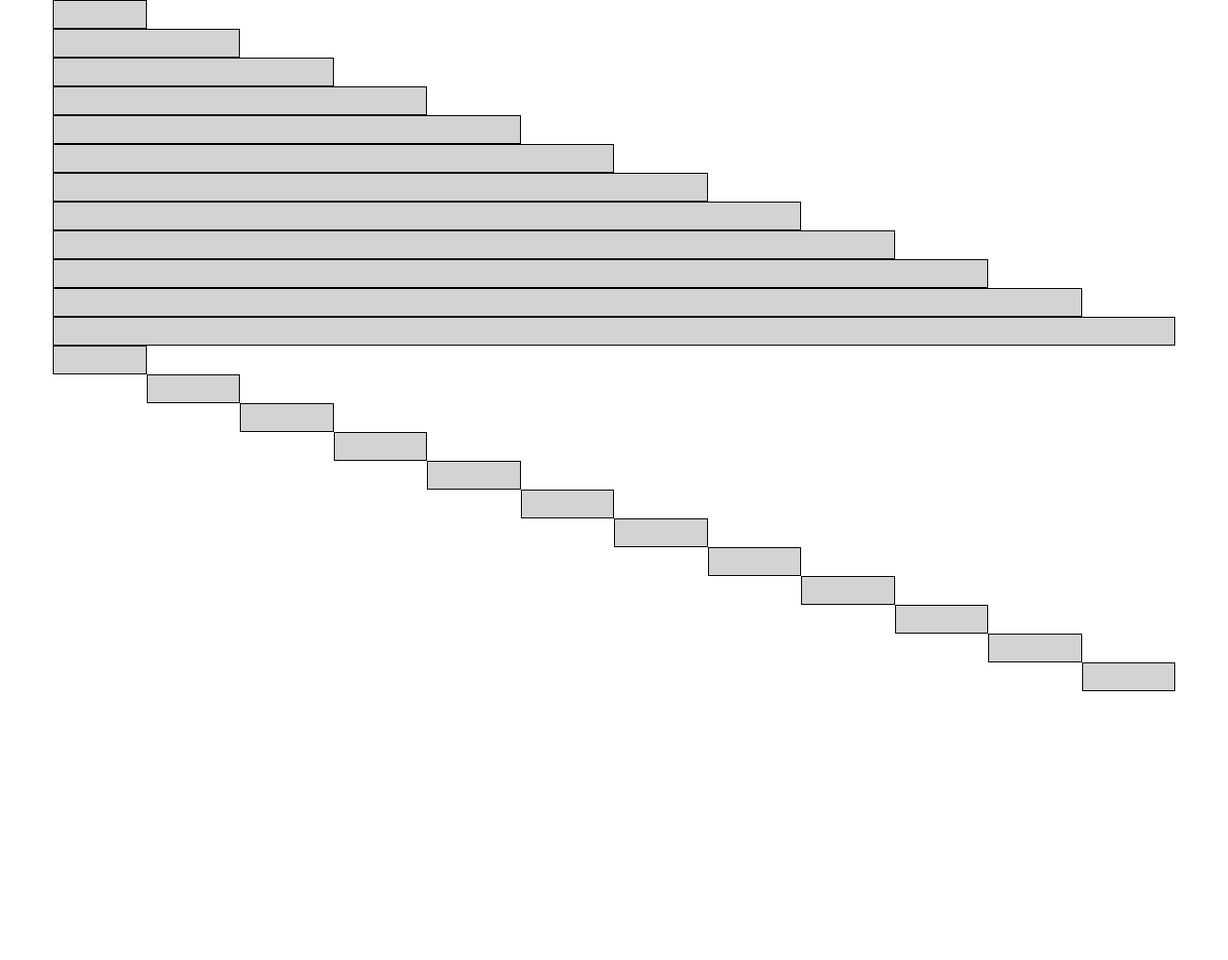
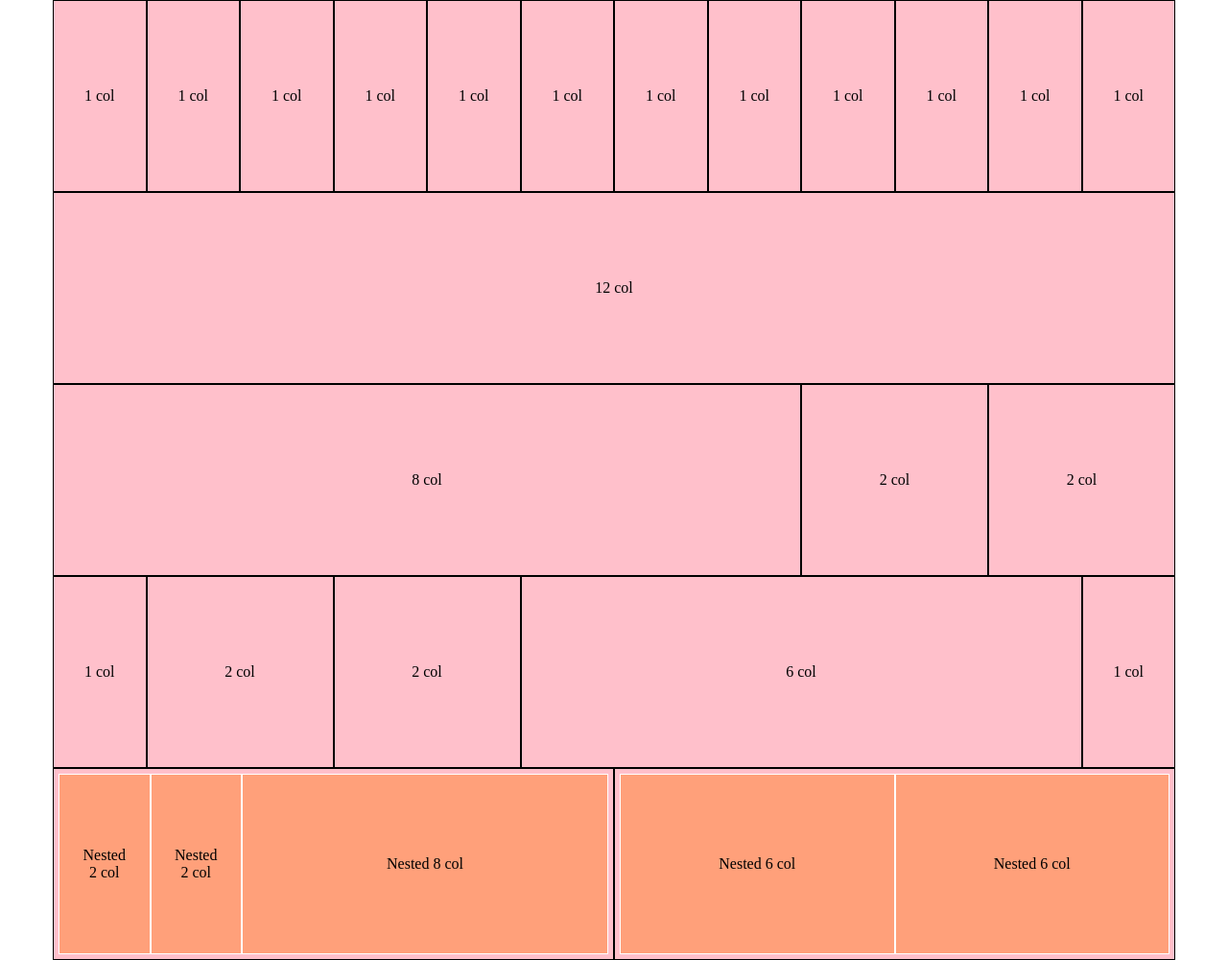
Before and after one commit to Stefano-Corradi-Boolean-32/live-coding-12bool, a plain HTML site: page index.html in a window 1280 px wide. Shown: the whole page at 96% size. Before the commit the page ends 800 px from the top, so only its background shows below. Drawn offline with Linux system fonts and the light colour scheme.

Commit message:
fine live coding

```diff
--- a/css/style.css
+++ b/css/style.css
@@ -1,5 +1,29 @@
 .debug [class*="col-"]{
-  background-color: lightgray;
+  position: relative;
+  height: 100%;
+  min-height: 30px;
+  padding: 5px;
   border: 1px solid black;
-  min-height: 30px;
+  background-color: pink;
 }
+
+.debug [class*="col-"] > span{
+  position: absolute;
+  top: 50%;
+  left: 50%;
+  transform: translate(-50%, -50%);
+  text-align: center;
+}
+
+.debug [class*="col-"] > .container{
+  height: 100%;
+}
+
+.debug [class*="col-"] > .container [class*="col-"]{
+  background-color: lightsalmon;
+  border: 1px solid #fff;
+}
+
+.debug .container{
+  height: 200px;
+}
--- a/index.html
+++ b/index.html
@@ -10,79 +10,56 @@
 	</head>
 	<body>
 		<div class="wrapper debug">
+
 			<div class="container">
-				<div class="col-1"></div>
-			</div>
-			<div class="container">
-				<div class="col-2"></div>
-			</div>
-			<div class="container">
-				<div class="col-3"></div>
-			</div>
-			<div class="container">
-				<div class="col-4"></div>
-			</div>
-			<div class="container">
-				<div class="col-5"></div>
-			</div>
-			<div class="container">
-				<div class="col-6"></div>
-			</div>
-			<div class="container">
-				<div class="col-7"></div>
-			</div>
-			<div class="container">
-				<div class="col-8"></div>
-			</div>
-			<div class="container">
-				<div class="col-9"></div>
-			</div>
-			<div class="container">
-				<div class="col-10"></div>
-			</div>
-			<div class="container">
-				<div class="col-11"></div>
-			</div>
-			<div class="container">
-				<div class="col-12"></div>
+				<div class="col-1"><span>1 col</span></div>
+				<div class="col-1"><span>1 col</span></div>
+				<div class="col-1"><span>1 col</span></div>
+				<div class="col-1"><span>1 col</span></div>
+				<div class="col-1"><span>1 col</span></div>
+				<div class="col-1"><span>1 col</span></div>
+				<div class="col-1"><span>1 col</span></div>
+				<div class="col-1"><span>1 col</span></div>
+				<div class="col-1"><span>1 col</span></div>
+				<div class="col-1"><span>1 col</span></div>
+				<div class="col-1"><span>1 col</span></div>
+				<div class="col-1"><span>1 col</span></div>
 			</div>
 
 			<div class="container">
-				<div class="col-1"></div>
+				<div class="col-12"><span>12 col</span></div>
 			</div>
+
 			<div class="container">
-				<div class="col-1 col-offset-1"></div>
+				<div class="col-8"><span>8 col</span></div>
+				<div class="col-2"><span>2 col</span></div>
+				<div class="col-2"><span>2 col</span></div>
 			</div>
+
 			<div class="container">
-				<div class="col-1 col-offset-2"></div>
+				<div class="col-1"><span>1 col</span></div>
+				<div class="col-2"><span>2 col</span></div>
+				<div class="col-2"><span>2 col</span></div>
+				<div class="col-6"><span>6 col</span></div>
+				<div class="col-1"><span>1 col</span></div>
 			</div>
+
 			<div class="container">
-				<div class="col-1 col-offset-3"></div>
+				<div class="col-6">
+					<div class="container">
+						<div class="col-2"><span>Nested 2 col</span></div>
+						<div class="col-2"><span>Nested 2 col</span></div>
+						<div class="col-8"><span>Nested 8 col</span></div>
+					</div>
+				</div>
+				<div class="col-6">
+					<div class="container">
+						<div class="col-6"><span>Nested 6 col</span></div>
+						<div class="col-6"><span>Nested 6 col</span></div>
+					</div>
+				</div>
 			</div>
-			<div class="container">
-				<div class="col-1 col-offset-4"></div>
-			</div>
-			<div class="container">
-				<div class="col-1 col-offset-5"></div>
-			</div>
-			<div class="container">
-				<div class="col-1 col-offset-6"></div>
-			</div>
-			<div class="container">
-				<div class="col-1 col-offset-7"></div>
-			</div>
-			<div class="container">
-				<div class="col-1 col-offset-8"></div>
-			</div>
-			<div class="container">
-				<div class="col-1 col-offset-9"></div>
-			</div>
-			<div class="container">
-				<div class="col-1 col-offset-10"></div>
-			</div>
-			<div class="container">
-				<div class="col-1 col-offset-11"></div>
-			</div>
+
 		</div>
 	</body>
 </html>
```
